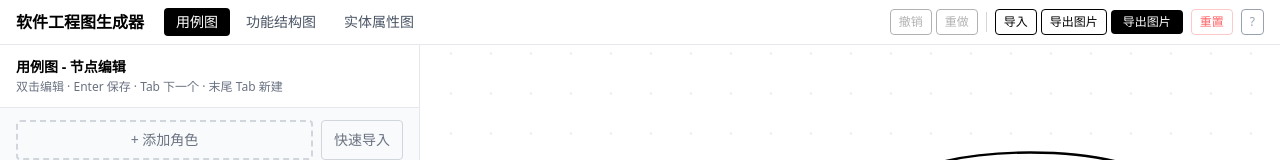
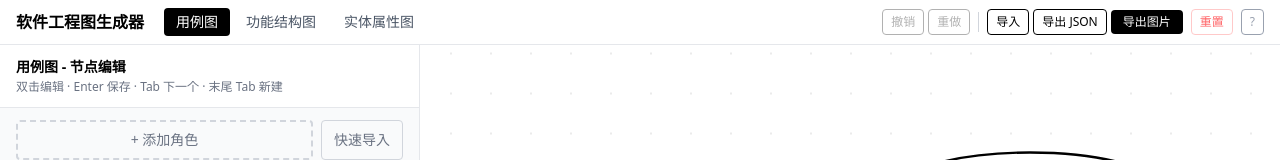
Before and after one commit to AmaTsumeAkira/se-diagram-generator, a React (Vite) app: page / in a window 1280 px wide. Shown: the top 160 px of the page. Built offline with nearby package versions, Linux system fonts and the light colour scheme.

Commit message:
fix: 恢复JSON导出按钮文案为"导出JSON"，图片导出为"导出图片"

```diff
--- a/src/App.tsx
+++ b/src/App.tsx
@@ -301,7 +301,7 @@ function App() {
           <button onClick={redo} disabled={!canRedo} className="px-2 py-1 text-xs border rounded disabled:opacity-30 hover:bg-gray-50" title="Ctrl+Y">重做</button>
           <span className="w-px h-5 bg-gray-300 mx-1" />
           <button onClick={handleImportJson} className="px-2 py-1 text-xs border rounded hover:bg-gray-50">导入</button>
-          <button onClick={handleExportJson} className="px-2 py-1 text-xs border rounded hover:bg-gray-50">导出图片</button>
+          <button onClick={handleExportJson} className="px-2 py-1 text-xs border rounded hover:bg-gray-50">导出 JSON</button>
           <button onClick={() => setShowExport(true)} className="px-3 py-1 text-xs bg-black text-white rounded hover:bg-gray-800">
             导出图片
           </button>
```
